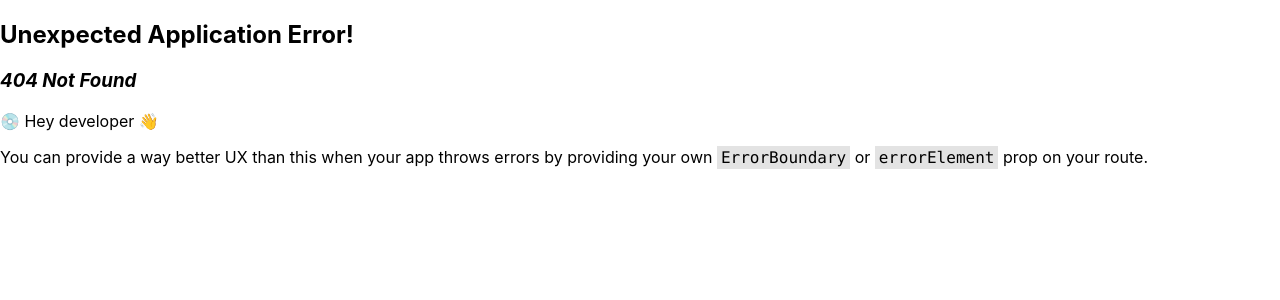
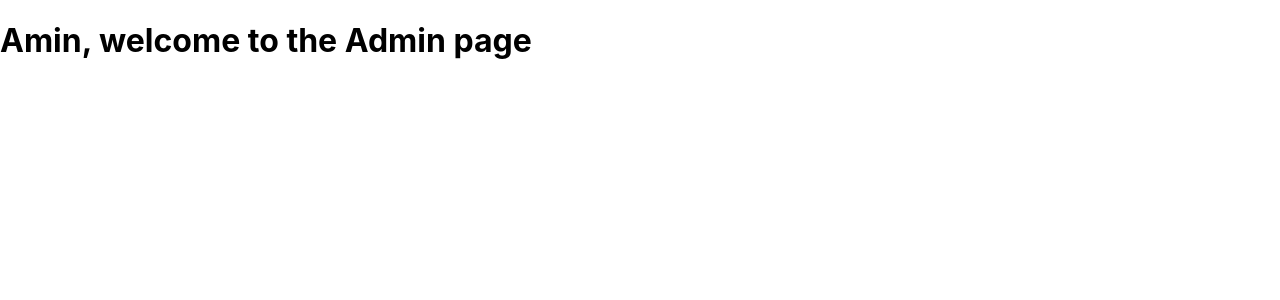
Before and after one commit to Dinka585/logmetrixfront, a React (Create React App) app: page /admin in a window 1280 px wide. Before the commit this address had no page. Shown: the top 300 px of the page. Built offline with nearby package versions, Linux system fonts and the light colour scheme.

Commit message:
create admin page

```diff
--- a/src/index.js
+++ b/src/index.js
@@ -9,6 +9,7 @@ import {
   RouterProvider,
 } from "react-router-dom";
 import Home from './pages/Home';
+import Admin from './pages/Admin';
 
 const router = createBrowserRouter([
   {
@@ -18,6 +19,10 @@ const router = createBrowserRouter([
   {
     path: "home",
     element: <Home/>,
+  },
+  {
+    path: "admin",
+    element: <Admin/>,
   },
 ]);
 
--- /dev/null
+++ b/src/pages/Admin.js
@@ -0,0 +1,13 @@
+import React from 'react'
+
+function Admin() {
+
+
+    return (
+    <div>
+        <h1>Amin, welcome to the Admin page</h1>
+    </div>
+    );
+}
+
+export default Admin
```
